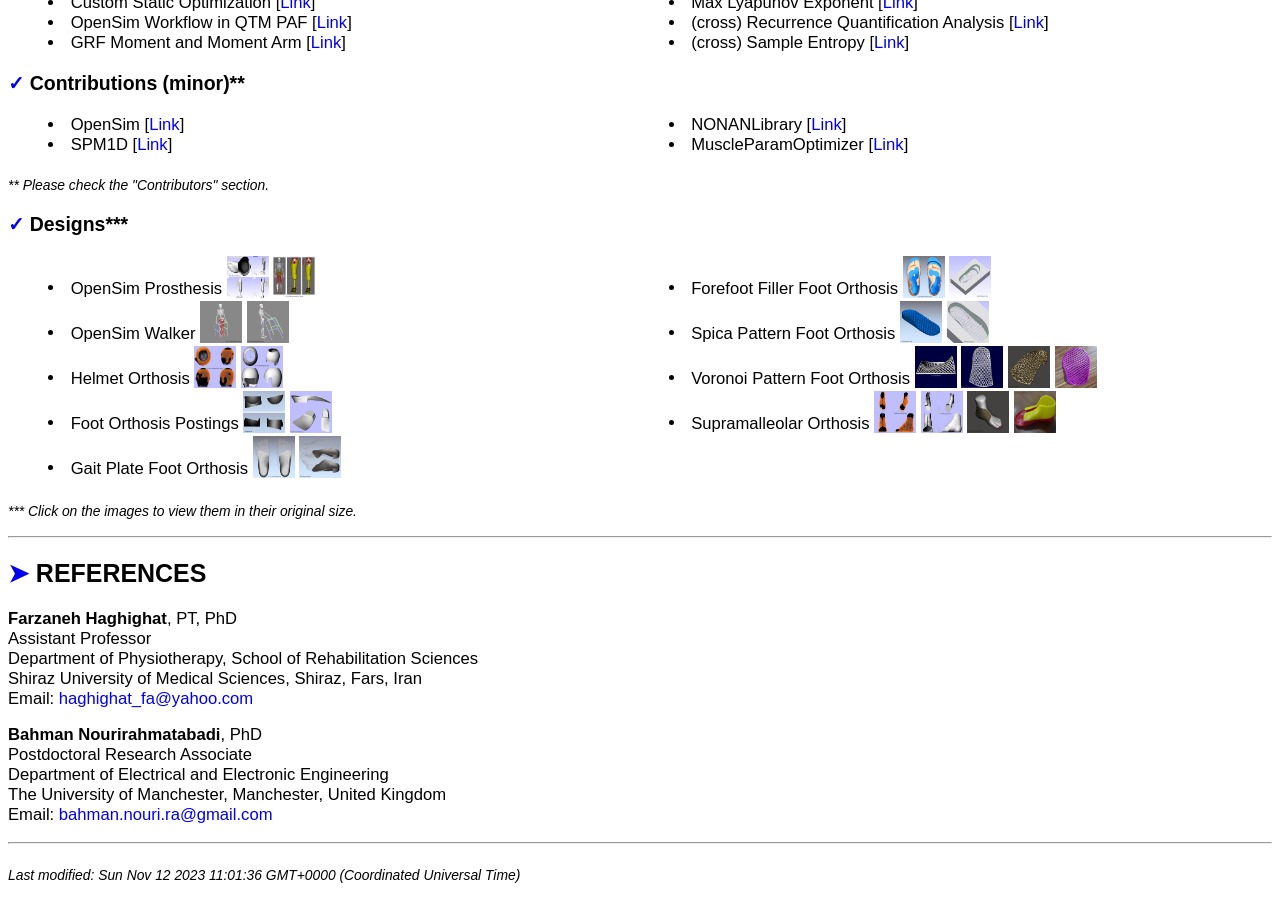
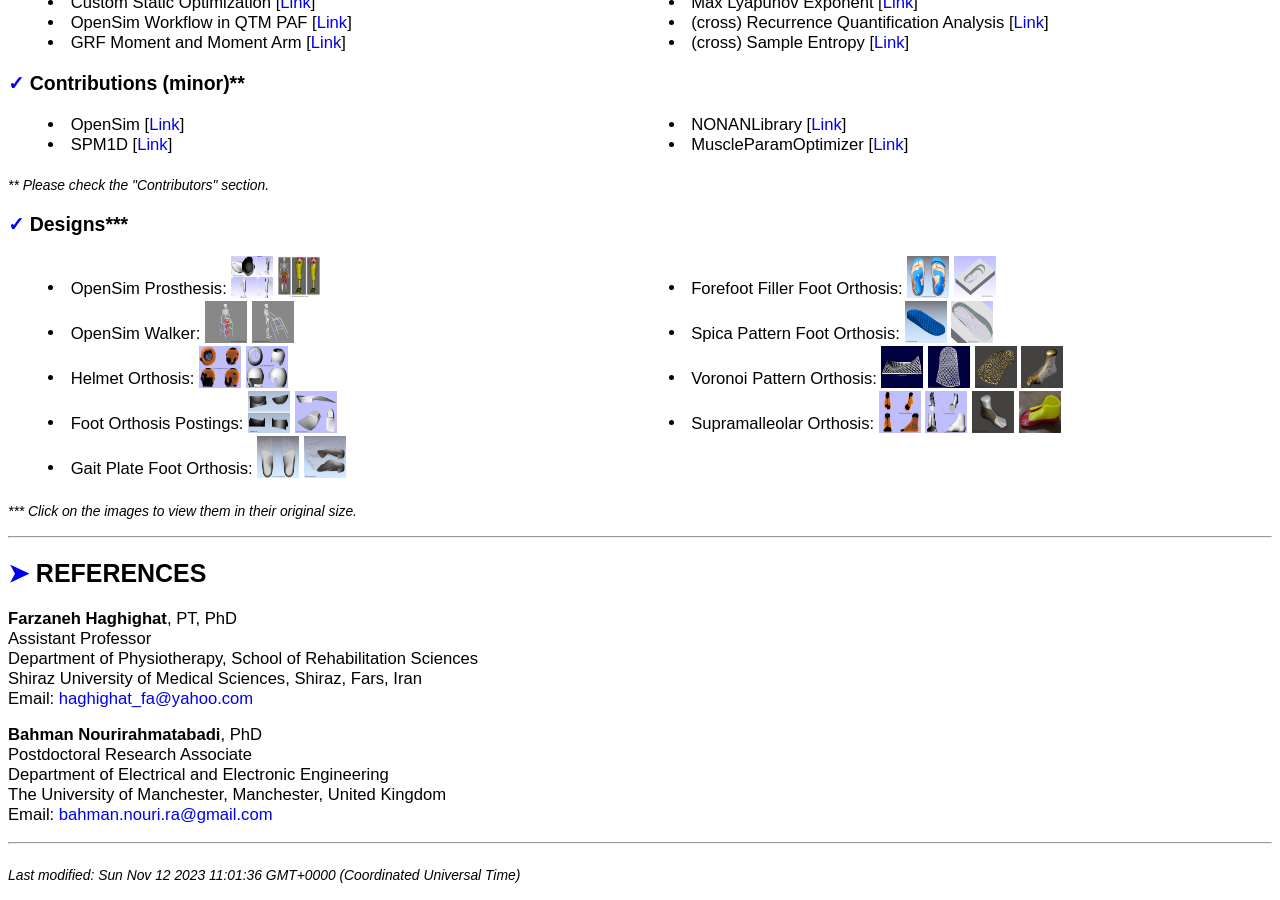
Before and after one commit to mrrezaie/mrrezaie.github.io, a Jekyll site: the page cv.html, which Jekyll copies as it is, in a window 1280 px wide and 900 px high, scrolled down 3272 px. Built offline with Jekyll 4.4.1, drawn with Linux system fonts in a browser that asks for light colours.

Commit message:
update CV

```diff
--- a/cv.html
+++ b/cv.html
@@ -222,33 +222,33 @@
 
 <h3 id="projects#designs"> <a href="#projects#designs">&#10003</a> <b>Designs***</b> </h3>
 <ul id='double'>
-	<li>OpenSim Prosthesis
+	<li>OpenSim Prosthesis:
 		<sub><a href="about/files/img/prosthesis.jpg" target="_blank" rel="noopener noreferrer"> <img src="about/files/img/prosthesis.jpg" style="width:42px;height:42px;"></a></sub>
 		<sub><a href="about/files/img/prosthesis-opensim.jpg" target="_blank" rel="noopener noreferrer"> <img id="image" src="about/files/img/prosthesis-opensim.jpg" alt="GFG image" style="width:42px;height:42px;"/></a></sub></li>
-	<li>OpenSim Walker
+	<li>OpenSim Walker:
 		<sub><a href="about/files/img/walker-1.jpg" target="_blank" rel="noopener noreferrer"> <img src="about/files/img/walker-1.jpg" style="width:42px;height:42px;"></a></sub>
 		<sub><a href="about/files/img/walker-2.jpg" target="_blank" rel="noopener noreferrer"> <img id="image" src="about/files/img/walker-2.jpg" alt="GFG image" style="width:42px;height:42px;"/></a></sub></li>
-	<li>Helmet Orthosis
+	<li>Helmet Orthosis:
 		<sub><a href="about/files/img/helmet-1.jpg" target="_blank" rel="noopener noreferrer"> <img src="about/files/img/helmet-1.jpg" style="width:42px;height:42px;"></a></sub>
 		<sub><a href="about/files/img/helmet-2.jpg" target="_blank" rel="noopener noreferrer"> <img id="image" src="about/files/img/helmet-2.jpg" alt="GFG image" style="width:42px;height:42px;"/></a></sub></li>
-	<li>Foot Orthosis Postings
+	<li>Foot Orthosis Postings:
 		<sub><a href="about/files/img/internal-external-postings.jpg" target="_blank" rel="noopener noreferrer"> <img src="about/files/img/internal-external-postings.jpg" style="width:42px;height:42px;"></a></sub>
 		<sub><a href="about/files/img/heel-blocks.jpg" target="_blank" rel="noopener noreferrer"> <img id="image" src="about/files/img/heel-blocks.jpg" alt="GFG image" style="width:42px;height:42px;"/></a></sub></li>
-	<li>Gait Plate Foot Orthosis
+	<li>Gait Plate Foot Orthosis:
 		<sub><a href="about/files/img/gait-plate-1.jpg" target="_blank" rel="noopener noreferrer"> <img src="about/files/img/gait-plate-1.jpg" style="width:42px;height:42px;"></a></sub>
 		<sub><a href="about/files/img/gait-plate-2.jpg" target="_blank" rel="noopener noreferrer"> <img id="image" src="about/files/img/gait-plate-2.jpg" alt="GFG image" style="width:42px;height:42px;"/></a></sub></li>
-	<li>Forefoot Filler Foot Orthosis
+	<li>Forefoot Filler Foot Orthosis:
 		<sub><a href="about/files/img/forefoot-filler-1.jpg" target="_blank" rel="noopener noreferrer"> <img src="about/files/img/forefoot-filler-1.jpg" style="width:42px;height:42px;"></a></sub>
 		<sub><a href="about/files/img/forefoot-filler-2.jpg" target="_blank" rel="noopener noreferrer"> <img id="image" src="about/files/img/forefoot-filler-2.jpg" alt="GFG image" style="width:42px;height:42px;"/></a></sub></li>
-	<li>Spica Pattern Foot Orthosis
+	<li>Spica Pattern Foot Orthosis:
 		<sub><a href="about/files/img/insole-spica-1.jpg" target="_blank" rel="noopener noreferrer"> <img src="about/files/img/insole-spica-1.jpg" style="width:42px;height:42px;"></a></sub>
 		<sub><a href="about/files/img/insole-spica-2.jpg" target="_blank" rel="noopener noreferrer"> <img src="about/files/img/insole-spica-2.jpg" style="width:42px;height:42px;"></a></sub>
-	<li>Voronoi Pattern Foot Orthosis
+	<li>Voronoi Pattern Orthosis:
 		<sub><a href="about/files/img/insole-voronoi-1.jpg" target="_blank" rel="noopener noreferrer"> <img src="about/files/img/insole-voronoi-1.jpg" style="width:42px;height:42px;"></a></sub>
 		<sub><a href="about/files/img/insole-voronoi-2.jpg" target="_blank" rel="noopener noreferrer"> <img src="about/files/img/insole-voronoi-2.jpg" style="width:42px;height:42px;"></a></sub>
 		<sub><a href="about/files/img/insole-voronoi-3.jpg" target="_blank" rel="noopener noreferrer"> <img src="about/files/img/insole-voronoi-3.jpg" style="width:42px;height:42px;"></a></sub>
 		<sub><a href="about/files/img/insole-voronoi-4.jpg" target="_blank" rel="noopener noreferrer"> <img src="about/files/img/insole-voronoi-4.jpg" style="width:42px;height:42px;"></a></sub>
-	<li>Supramalleolar Orthosis
+	<li>Supramalleolar Orthosis:
 		<sub><a href="about/files/img/smo-1.jpg" target="_blank" rel="noopener noreferrer"> <img src="about/files/img/smo-1.jpg" style="width:42px;height:42px;"></a></sub>
 		<sub><a href="about/files/img/smo-2.jpg" target="_blank" rel="noopener noreferrer"> <img src="about/files/img/smo-2.jpg" style="width:42px;height:42px;"></a></sub>
 		<sub><a href="about/files/img/smo-3.jpg" target="_blank" rel="noopener noreferrer"> <img src="about/files/img/smo-3.jpg" style="width:42px;height:42px;"></a></sub>
```
Also changed, not shown: about/files/img/insole-voronoi-4.jpg.
